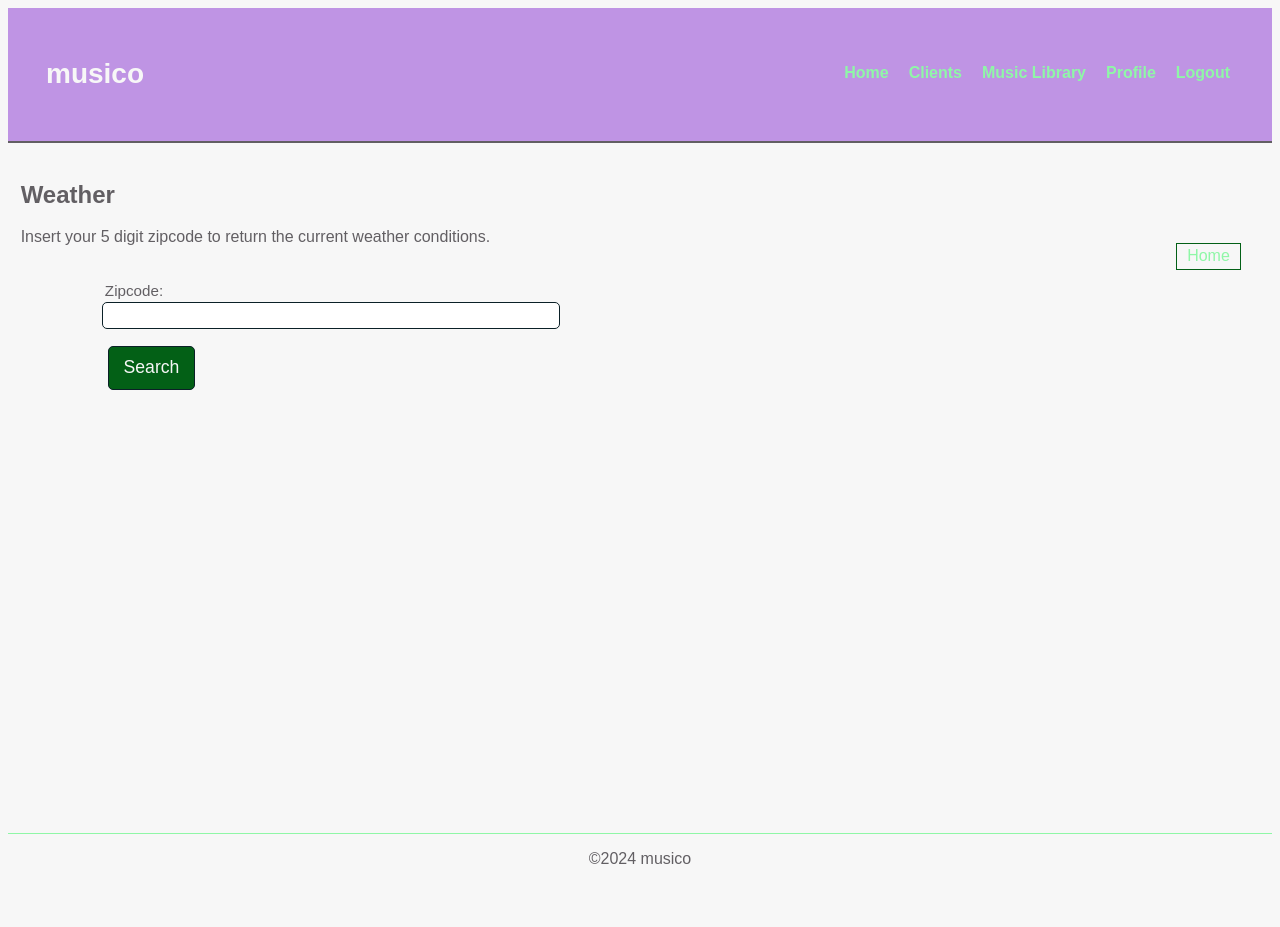
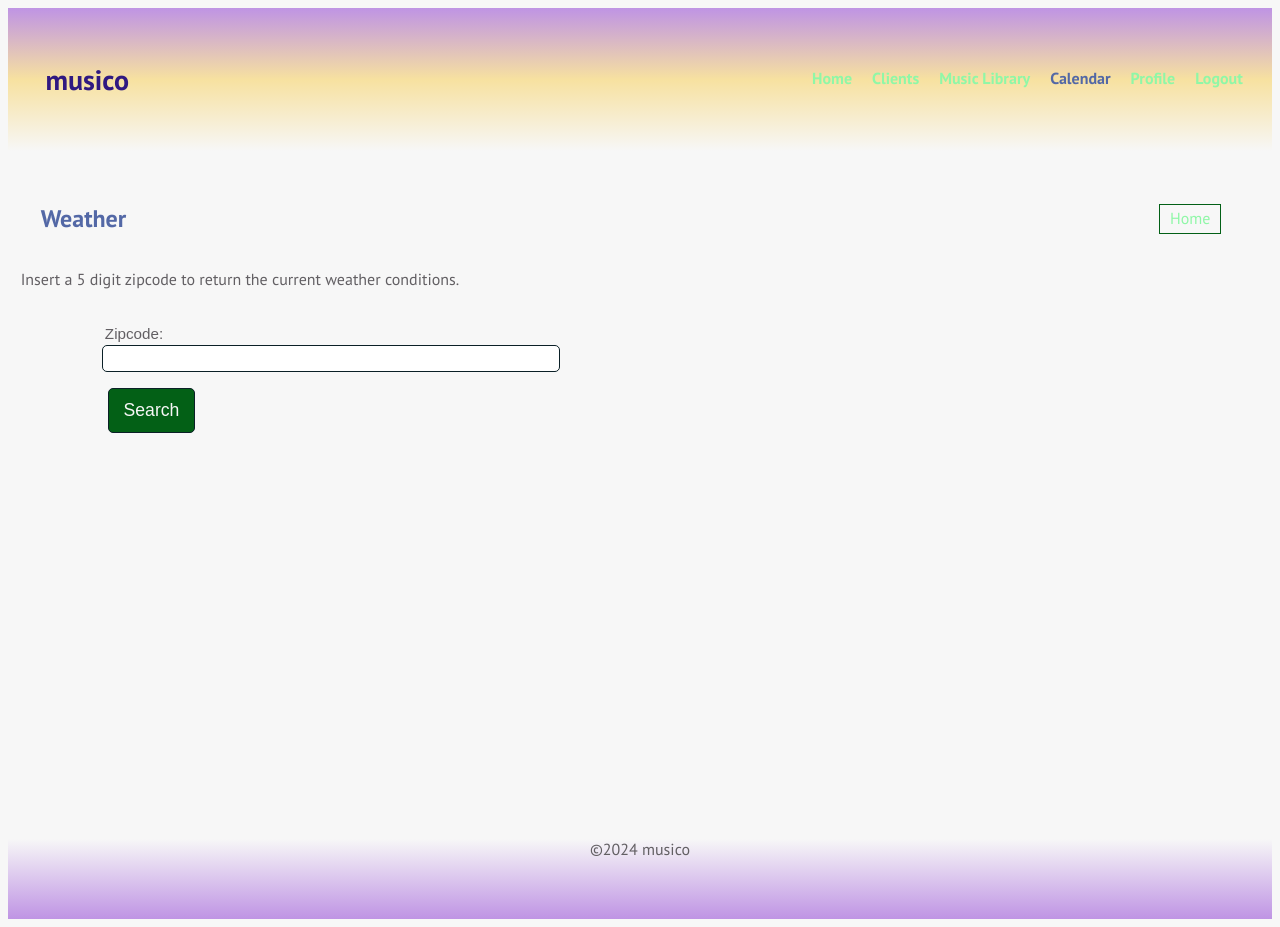
Before and after one commit to josquinlarsen/musico, a Flask app: page /weather/ in a window 1280 px wide. Before the commit the page ends 864 px from the top, so only its background shows below. Run offline with Flask 3, Linux system fonts and the light colour scheme; the visitor is signed in with stand-in values (Sample User, id 1).

Commit message:
changed style, fixed mini nav bar

```diff
--- a/app/static/style.css
+++ b/app/static/style.css
@@ -1,8 +1,10 @@
 /* CSS styling borrowed from my project CodaBlog */
 /* https://github.com/josquinlarsen/CodaBlog*/
+@import url('https://fonts.googleapis.com/css2?family=Nunito+Sans:ital,opsz,wght@0,6..12,200..1000;1,6..12,200..1000&family=PT+Sans:ital,wght@0,400;0,700;1,400;1,700&display=swap');
 :root {
   --black:      rgba(11,32,39);
   --lavender:   rgba(191,148,228);
+  --purple:     rgba(48, 25, 129);
   --lightblue:  rgba(206,215,242);
   --blue:       rgba(83,104,166);
   --green:      rgba(3,96,22);
@@ -30,9 +32,9 @@
   .homediv { max-width: 50%;}
 
   header {
-  background-color: var(--lavender);
+  background: linear-gradient(var(--lavender), var(--yellow), var(--salt));
   color:var(--salt);
-  border-bottom: 2px solid var(--slate);
+  /* border-bottom: 2px solid var(--slate); */
   padding:2%;
   }
 
@@ -45,10 +47,10 @@
   }
 
   .navbar {
-  color:var(--salt);
+  color:var(--purple);
   width: 100%;
-  height: 70px;
-  max-width: 1200px;
+  height: 80px;
+  /* max-width: 1200px; */
   margin: 0 auto;
   display: flex;
   align-items: center;
@@ -57,13 +59,12 @@
   font-weight: 700;
   }
 
-  .mini_nav div{
-
+  .mini_nav {
     display: flex;
     justify-content: space-between;
     align-items: center;
+    padding: 10px 20px;
     height:50px;
-    width:100%;
   }
 
   .weather_block {
@@ -90,7 +91,7 @@
   }
   .page_buttons {
     margin:1%;
-    float:right;
+    /* float:right; */
   }
 
   button.ignore{
@@ -152,28 +153,29 @@
       height:50px;
     }
   nav a {
-      color:var(--black);
+    color:var(--blue);
     text-decoration:none;
     padding: 3px 10px 5px 10px;
   }
   nav a:hover {
-      color:var(--salt);
+    color:var(--blue);
     background-color: var(--mint);
-      border: 1.5px solid var(--salt);
+    border: 1.5px solid var(--purple);
     border-radius: 5px;
     font-size:calc(1.1rem);
   }
 
-
-
   h1 {font-size:175%;}
 
+  h2 {color:var(--blue);}
+
   footer {
+    background:linear-gradient(var(--salt), var(--lavender));
     bottom:0;
     width: 100%;
-    height: 3rem;
+    height: 80px;
     text-align: center;
-    border-top: 1px solid var(--mint);
+
   }
 
 
--- a/app/templates/base.html
+++ b/app/templates/base.html
@@ -18,6 +18,7 @@
                 <a href="{{ url_for('users.home') }}">Home</a>
                 <a href="{{ url_for('clients.clients') }}">Clients</a>
                 <a href="{{url_for('library.index') }}">Music Library</a>
+                <a>Calendar</a>
                 <a href="{{ url_for('users.profile') }}">Profile</a>
                 <a href="{{ url_for('users.logout') }}">Logout</a>
             {% else %}
--- a/app/templates/clients/clients.html
+++ b/app/templates/clients/clients.html
@@ -6,13 +6,13 @@
 
 
 <main>
-    <h1>Clients</h1>
+    <div class="mini_nav">
+    <h2>Clients</h2>
     <div class="page_buttons">
-
         <a href="{{ url_for('clients.manage_clients') }}" title="Add, Edit or Delete Clients">Manage Clients</a>
         <a href="{{ url_for('clients.view_clients') }}" title="View roster to avoid making unwanted changes">Roster</a>
     </div>
-
+    </div>
     <div>
         <p> Manage your clients or view your roster here </p>
     </div>
--- a/app/templates/clients/create_clients.html
+++ b/app/templates/clients/create_clients.html
@@ -4,12 +4,14 @@
 
 {% block content %}
 <main>
-
+    <div class="mini_nav">
+        <h2>Create Client</h2>
     <div class="page_buttons">
         <a href="{{ url_for('clients.manage_clients') }}">Manage Clients</a>
         <a href="{{ url_for('clients.view_clients') }}">Roster</a>
     </div>
-    <h1>Create Client</h1>
+    </div>
+
     <form method="POST">
         <fieldset>
             <label for="name">Name:</label>
--- a/app/templates/clients/manage_clients.html
+++ b/app/templates/clients/manage_clients.html
@@ -4,14 +4,15 @@
 
 {% block content %}
 <main>
-    <h1>Clients</h1>
+    <div class="mini_nav">
+    <h2>Clients</h2>
 
     <div class="page_buttons">
         <span class="tooltip_left" data-text="View Roster to avoid making unwanted changes.">
             <a href="{{ url_for('clients.view_clients') }}" class="page_buttons">Roster</a>
         </span>
     </div>
-
+    </div>
 <table>
     <caption>Client Roster</caption>
     <thead>
--- a/app/templates/clients/update_clients.html
+++ b/app/templates/clients/update_clients.html
@@ -4,10 +4,12 @@
 
 {% block content %}
 <main>
+    <div class="mini_nav">
+        <h2>Update Client</h2>
     <div class="page_buttons">
         <a href="{{ url_for('clients.clients') }}">Clients Home</a>
     </div>
-<h1>Update Client</h1>
+    </div>
 
 <form method="POST">
     <fieldset>
--- a/app/templates/clients/view_clients.html
+++ b/app/templates/clients/view_clients.html
@@ -4,9 +4,11 @@
 
 {% block content %}
 <main>
-<h1>Clients</h1>
+    <div class="mini_nav">
+        <h2>Clients</h2>
     <div class="page_buttons">
         <a href="{{ url_for('clients.manage_clients') }}">Manage Clients</a>
+    </div>
     </div>
 <div class="container">
     <div>
--- a/app/templates/library/add_piece.html
+++ b/app/templates/library/add_piece.html
@@ -4,11 +4,13 @@
 
 {% block content %}
 <main>
-
+    <div class="mini_nav">
+        <h2>Add Piece</h2>
     <div class="page_buttons">
         <a href="{{ url_for('library.index') }}">Library Home</a>
     </div>
-    <h1>Add Piece</h1>
+</div>
+
     <form method="POST">
         <fieldset>
             <label for="title">Title:</label>
--- a/app/templates/library/edit_piece.html
+++ b/app/templates/library/edit_piece.html
@@ -4,11 +4,13 @@
 
 {% block content %}
 <main>
-
+    <div class="mini_nav">
+        <h2>Edit Piece</h2>
     <div class="page_buttons">
         <a href="{{ url_for('library.index') }}">Library Home</a>
     </div>
-    <h1>Edit Piece</h1>
+</div>
+
     <form method="POST">
         <fieldset>
             <label for="title">Title:</label>
--- a/app/templates/library/library.html
+++ b/app/templates/library/library.html
@@ -6,13 +6,14 @@
 
 
 <main>
-    <h1>Music Library</h1>
+    <div class="mini_nav">
+    <h2>Music Library</h2>
     <div class="page_buttons">
 
         <a href="{{ url_for('library.view_library') }}" title="Add, Edit or Delete Pieces">Manage Library</a>
         <a href="{{ url_for('library.generate_setlist') }}" title="Generate Set List">Generate</a>
     </div>
-
+    </div>
     <div>
         <p> Manage your music library or generate a set list here! </p>
     </div>
--- a/app/templates/library/view_library.html
+++ b/app/templates/library/view_library.html
@@ -4,10 +4,12 @@
 
 {% block content %}
 <main>
-<h1>Music Library</h1>
+    <div class="mini_nav">
+<h2>Music Library</h2>
     <div class="page_buttons">
         <a href="{{ url_for('library.index') }}">Library Home</a>
     </div>
+</div>
 <div class="container">
     <div>
         <table>
--- a/app/templates/users/login.html
+++ b/app/templates/users/login.html
@@ -5,7 +5,7 @@
 {% block content %}
 <main>
 <div>
-<h1>Login</h1>
+<h2>Login</h2>
 </div>
 <div>
 <form method="POST">
--- a/app/templates/users/profile.html
+++ b/app/templates/users/profile.html
@@ -4,11 +4,13 @@
 
 {% block content %}
 <main>
-<h1>{{user.username}}'s Profile</h1>
+    <div class="mini_nav">
+<h2>{{user.username}}'s Profile</h2>
 <div class="page_buttons">
     <a href="{{ url_for('users.update') }}">Update Profile</a>
 </div>
-<table>
+</div>
+<table class="vertical_table">
     <tr>
         <th>Username: </th>
         <td>{{user.username}}</td>
--- a/app/templates/users/register.html
+++ b/app/templates/users/register.html
@@ -5,7 +5,7 @@
 {% block content %}
 <main>
     <div class="block">
-        <h1>Register</h1>
+        <h2>Register</h2>
         <article class ="infohint">
             <p>Fill out the form to create your free account and access all
                 of musico's awesome features! It only takes a minute!
--- a/app/templates/users/update.html
+++ b/app/templates/users/update.html
@@ -4,7 +4,7 @@
 
 {% block content %}
 <main>
-<h1>Update User</h1>
+<h2>Update User</h2>
 <form method="POST">
     <fieldset>
         <label for="username">Username</label>
--- a/app/templates/weather/display_weather.html
+++ b/app/templates/weather/display_weather.html
@@ -4,10 +4,11 @@
 
 {% block content %}
 <main>
-
+    <div class="mini_nav">
     <h2>Current Weather</h2>
     <div class="page_buttons">
         <a href="{{ url_for('users.home') }}">Home</a>
+    </div>
     </div>
     <div class="weather_block">
         <p>Current temperature: {{ weather[0] }}&deg;F <br>
--- a/app/templates/weather/get_weather.html
+++ b/app/templates/weather/get_weather.html
@@ -4,12 +4,13 @@
 
 {% block content %}
 <main>
+    <div class="mini_nav">
     <h2>Weather</h2>
     <div class="page_buttons">
         <a href="{{ url_for('users.home') }}">Home</a>
     </div>
-
-    <p>Insert your 5 digit zipcode to return the current weather conditions.</p>
+</div>
+    <p>Insert a 5 digit zipcode to return the current weather conditions.</p>
     <div class="container">
     <form method="POST">
        <fieldset>
```
Also changed, not shown: app/templates/users/home.html (+6 -1 lines), 1 other file. Lines whose indentation alone changed are shown as unchanged.
